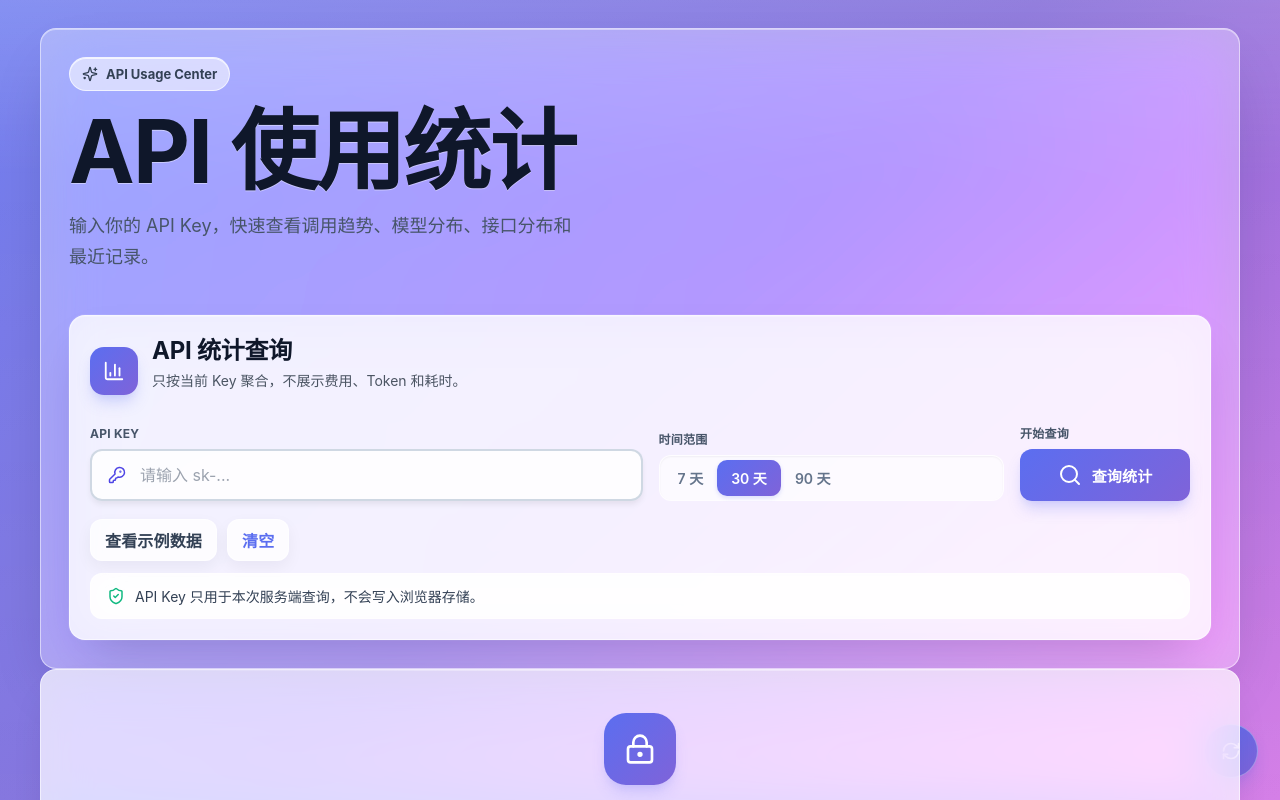
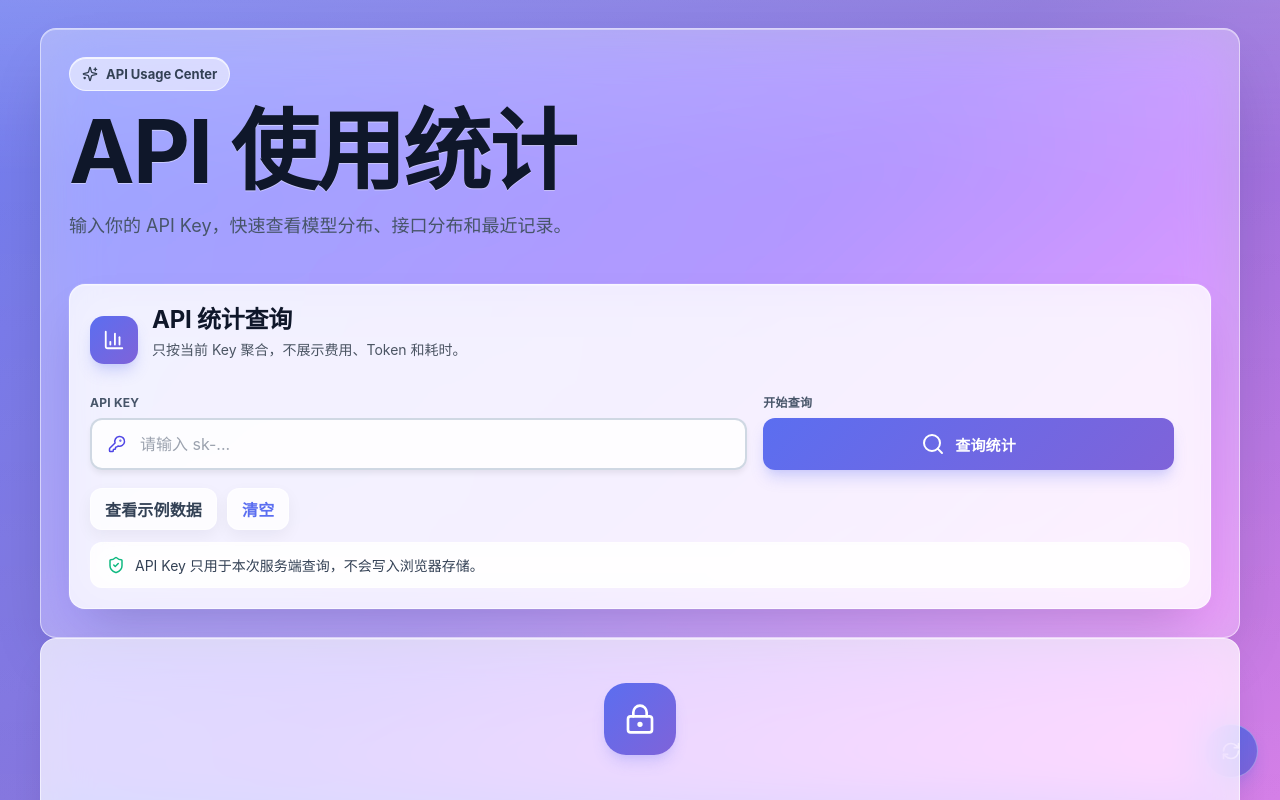
Before and after one commit to 771452430/sub2api-key-stats, a Next.js app: page / in a window 1280 px wide. Shown: the top 800 px of the page. Built offline with nearby package versions, Linux system fonts and the light colour scheme.

Commit message:
Remove time range filter

```diff
--- a/src/app/api/usage/lookup/route.ts
+++ b/src/app/api/usage/lookup/route.ts
@@ -4,7 +4,6 @@ import { checkRateLimit } from "@/lib/rate-limit";
 import {
   isPublicLookupError,
   lookupUsageByApiKey,
-  normalizeRange,
   validateApiKeyShape
 } from "@/lib/usage";
 
@@ -40,7 +39,7 @@ export async function POST(request: NextRequest) {
     );
   }
 
-  const payload = body as { apiKey?: unknown; range?: unknown };
+  const payload = body as { apiKey?: unknown };
   const apiKey = validateApiKeyShape(payload.apiKey);
 
   if (!apiKey) {
@@ -51,7 +50,7 @@ export async function POST(request: NextRequest) {
   }
 
   try {
-    const data = await lookupUsageByApiKey(apiKey, normalizeRange(payload.range));
+    const data = await lookupUsageByApiKey(apiKey);
     return NextResponse.json({
       ok: true,
       data
--- a/src/app/page.tsx
+++ b/src/app/page.tsx
@@ -18,7 +18,7 @@ import {
 import type { ReactNode, FormEvent } from "react";
 import { startTransition, useState } from "react";
 
-import type { UsageLookupResponse, UsageRange } from "@/lib/usage";
+import type { UsageLookupResponse } from "@/lib/usage";
 
 type LookupState =
   | { status: "idle" }
@@ -26,15 +26,9 @@ type LookupState =
   | { status: "success"; data: UsageLookupResponse }
   | { status: "error"; message: string };
 
-const ranges: Array<{ label: string; value: UsageRange }> = [
-  { label: "7 天", value: "7d" },
-  { label: "30 天", value: "30d" },
-  { label: "90 天", value: "90d" }
-];
-
-function createMockData(range: UsageRange): UsageLookupResponse {
+function createMockData(): UsageLookupResponse {
   const today = new Date();
-  const dayCount = range === "7d" ? 7 : range === "90d" ? 14 : 10;
+  const dayCount = 10;
   const daily = Array.from({ length: dayCount }, (_, index) => {
     const date = new Date(today);
     date.setDate(today.getDate() - (dayCount - index - 1));
@@ -53,7 +47,6 @@ function createMockData(range: UsageRange): UsageLookupResponse {
       lastUsedAt: new Date(today.getTime() - 1000 * 60 * 9).toISOString(),
       expiresAt: new Date(today.getTime() + 1000 * 60 * 60 * 24 * 45).toISOString()
     },
-    range,
     summary: {
       totalRequests: daily.reduce((sum, item) => sum + item.requests, 0),
       activeDays: Math.max(9, Math.round(dayCount * 0.8)),
@@ -242,24 +235,9 @@ function Dashboard({ data }: { data: UsageLookupResponse }) {
           label="请求次数"
           value={data.summary.totalRequests}
         />
-        <StatCard
-          accent="amber"
-          icon={<CheckCircle2 aria-hidden="true" />}
-          label="活跃天数"
-          value={data.summary.activeDays}
-        />
-        <StatCard
-          accent="violet"
-          icon={<Layers3 aria-hidden="true" />}
-          label="模型数量"
-          value={data.summary.modelCount}
-        />
-        <StatCard
-          accent="cyan"
-          icon={<Image aria-hidden="true" />}
-          label="图片请求"
-          value={data.summary.imageRequests}
-        />
+        <StatCard accent="amber" icon={<CheckCircle2 aria-hidden="true" />} label="活跃天数" value={data.summary.activeDays} />
+        <StatCard accent="violet" icon={<Layers3 aria-hidden="true" />} label="模型数量" value={data.summary.modelCount} />
+        <StatCard accent="cyan" icon={<Image aria-hidden="true" />} label="图片请求" value={data.summary.imageRequests} />
       </section>
 
       <div className="content-grid">
@@ -355,7 +333,6 @@ function Dashboard({ data }: { data: UsageLookupResponse }) {
 
 export default function Home() {
   const [apiKey, setApiKey] = useState("");
-  const [range, setRange] = useState<UsageRange>("30d");
   const [lookupState, setLookupState] = useState<LookupState>({ status: "idle" });
 
   async function handleSubmit(event: FormEvent<HTMLFormElement>) {
@@ -377,7 +354,7 @@ export default function Home() {
         headers: {
           "Content-Type": "application/json"
         },
-        body: JSON.stringify({ apiKey: trimmedKey, range })
+        body: JSON.stringify({ apiKey: trimmedKey })
       });
       const payload = (await response.json()) as
         | { ok: true; data: UsageLookupResponse }
@@ -407,7 +384,7 @@ export default function Home() {
               </div>
               <h1 className="header-title">API 使用统计</h1>
               <p className="hero-copy">
-                输入你的 API Key，快速查看调用趋势、模型分布、接口分布和最近记录。
+                输入你的 API Key，快速查看模型分布、接口分布和最近记录。
               </p>
             </div>
           </div>
@@ -441,23 +418,6 @@ export default function Home() {
                 </div>
               </label>
 
-              <div className="field-block">
-                <span>时间范围</span>
-                <div className="period-group">
-                  {ranges.map((item) => (
-                    <button
-                      aria-pressed={range === item.value}
-                      className={`period-btn ${range === item.value ? "active" : ""}`}
-                      key={item.value}
-                      onClick={() => setRange(item.value)}
-                      type="button"
-                    >
-                      {item.label}
-                    </button>
-                  ))}
-                </div>
-              </div>
-
               <div className="field-block field-block--button">
                 <span>开始查询</span>
                 <button className="btn btn-query btn-primary" disabled={lookupState.status === "loading"} type="submit">
@@ -473,7 +433,7 @@ export default function Home() {
 
           <div className="wide-card-foot">
             <div className="query-actions">
-              <button className="btn btn-ghost" onClick={() => setLookupState({ status: "success", data: createMockData(range) })} type="button">
+              <button className="btn btn-ghost" onClick={() => setLookupState({ status: "success", data: createMockData() })} type="button">
                 查看示例数据
               </button>
               <button className="btn btn-ghost btn-ghost--soft" onClick={() => { setApiKey(""); setLookupState({ status: "idle" }); }} type="button">
--- a/src/lib/usage.ts
+++ b/src/lib/usage.ts
@@ -1,12 +1,4 @@
 import { getPool } from "@/lib/db";
-
-const RANGE_DAYS = {
-  "7d": 7,
-  "30d": 30,
-  "90d": 90
-} as const;
-
-export type UsageRange = keyof typeof RANGE_DAYS;
 
 export type UsageLookupResponse = {
   key: {
@@ -16,7 +8,6 @@ export type UsageLookupResponse = {
     lastUsedAt: string | null;
     expiresAt: string | null;
   };
-  range: UsageRange;
   summary: {
     totalRequests: number;
     activeDays: number;
@@ -63,14 +54,6 @@ type ApiKeyRow = {
 type CountRow = Record<string, string | number | null>;
 
 const PUBLIC_ERROR = "这个 API Key 不可用或不存在";
-
-export function normalizeRange(input: unknown): UsageRange {
-  if (input === "7d" || input === "30d" || input === "90d") {
-    return input;
-  }
-
-  return "30d";
-}
 
 export function maskApiKey(apiKey: string) {
   if (apiKey.length <= 14) {
@@ -127,9 +110,8 @@ export function isPublicLookupError(error: unknown) {
   return error instanceof Error && error.message === PUBLIC_ERROR;
 }
 
-export async function lookupUsageByApiKey(apiKey: string, range: UsageRange): Promise<UsageLookupResponse> {
+export async function lookupUsageByApiKey(apiKey: string): Promise<UsageLookupResponse> {
   const pool = getPool();
-  const days = RANGE_DAYS[range];
 
   const keyResult = await pool.query<ApiKeyRow>(
     `
@@ -145,7 +127,7 @@ export async function lookupUsageByApiKey(apiKey: string, range: UsageRange): Pr
   const key = keyResult.rows[0];
   assertUsableKey(key);
 
-  const queryParams = [key.id, days];
+  const queryParams = [key.id];
 
   const [summaryResult, dailyResult, modelResult, endpointResult, recentResult] =
     await Promise.all([
@@ -164,7 +146,6 @@ export async function lookupUsageByApiKey(apiKey: string, range: UsageRange): Pr
             max(created_at) as last_request_at
           from usage_logs
           where api_key_id = $1
-            and created_at >= now() - ($2::int * interval '1 day')
         `,
         queryParams
       ),
@@ -179,7 +160,6 @@ export async function lookupUsageByApiKey(apiKey: string, range: UsageRange): Pr
             )::bigint as image_requests
           from usage_logs
           where api_key_id = $1
-            and created_at >= now() - ($2::int * interval '1 day')
           group by 1
           order by 1 asc
         `,
@@ -196,7 +176,6 @@ export async function lookupUsageByApiKey(apiKey: string, range: UsageRange): Pr
             )::bigint as image_requests
           from usage_logs
           where api_key_id = $1
-            and created_at >= now() - ($2::int * interval '1 day')
           group by 1
           order by requests desc
           limit 12
@@ -210,7 +189,6 @@ export async function lookupUsageByApiKey(apiKey: string, range: UsageRange): Pr
             count(*)::bigint as requests
           from usage_logs
           where api_key_id = $1
-            and created_at >= now() - ($2::int * interval '1 day')
           group by 1
           order by requests desc
           limit 8
@@ -239,7 +217,6 @@ export async function lookupUsageByApiKey(apiKey: string, range: UsageRange): Pr
             service_tier
           from usage_logs
           where api_key_id = $1
-            and created_at >= now() - ($2::int * interval '1 day')
           order by created_at desc
           limit 20
         `,
@@ -257,7 +234,6 @@ export async function lookupUsageByApiKey(apiKey: string, range: UsageRange): Pr
       lastUsedAt: toIso(key.last_used_at),
       expiresAt: toIso(key.expires_at)
     },
-    range,
     summary: {
       totalRequests: toNumber(summary.total_requests),
       activeDays: toNumber(summary.active_days),
```
